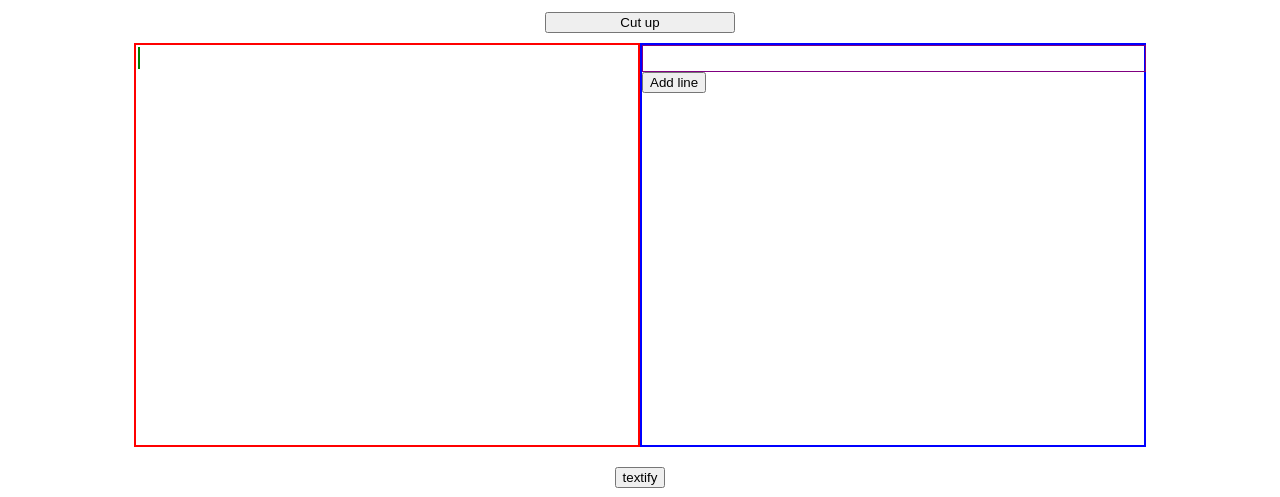
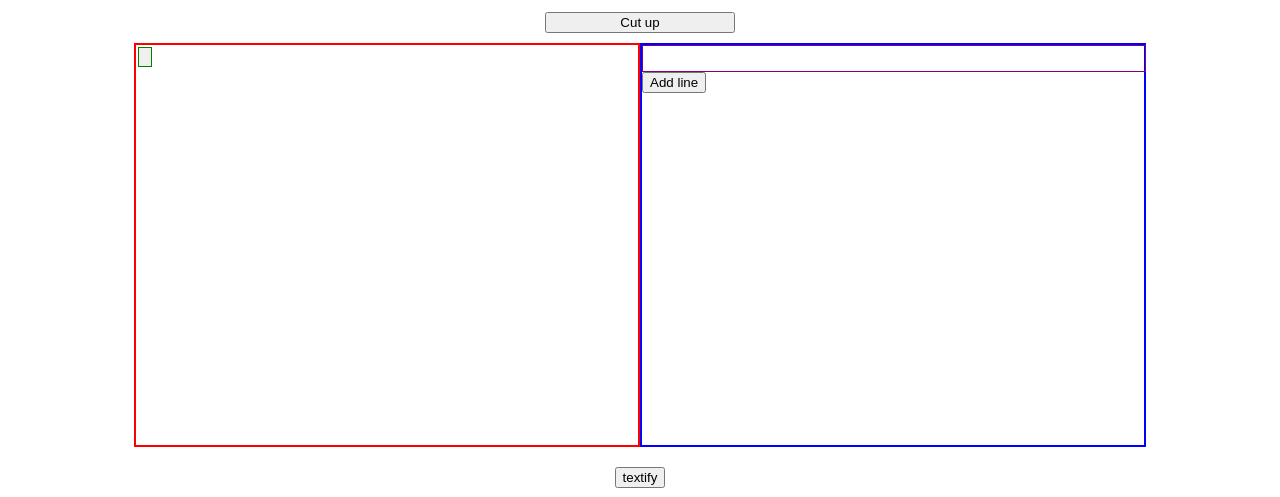
Before and after one commit to charlie-galb/cut-up, a React app: page / in a window 1280 px wide. Both pictures are taken after a click on the button "Cut up". Shown: the part 296-793 px from the top of the page. Built offline with nearby package versions, Linux system fonts and the light colour scheme.

Commit message:
replace react-beautiful-dnd with dnd-kit

```diff
--- a/src/components/App.tsx
+++ b/src/components/App.tsx
@@ -1,13 +1,17 @@
 import React from "react"
-import { DragDropContext, DropResult } from 'react-beautiful-dnd'
+
+import { DndContext, closestCenter } from '@dnd-kit/core'
 
 import { CuttingBoard } from "./CuttingBoard/CuttingBoard"
 import { CraftingBoard } from "./CraftingBoard/CraftingBoard"
 import { OutputBox } from "./OutputBox/OutputBox"
 import { TextifyButton } from "./TextifyButton/TextifyButton"
+
+import { initialState } from "../data/initialState"
+
 import { chunk } from "../types/chunk"
 import { chunkContainer } from "../types/chunkContainer"
-import { initialState } from "../data/initialState"
+
 
 export class App extends React.Component {
   state = initialState
@@ -64,69 +68,73 @@ export class App extends React.Component {
          .replace(/\s+/g, " ");
   }
 
-  onDragEnd = (result: DropResult) => {
-    const { destination, source, draggableId } = result
-    if (!destination) {
-      return
+  onDragEnd = (event: any) => {
+    const { active, over } = event
+    if (active.id !== over.id) {
+      console.log(active)
+      console.log(over)
     }
+    // if (!destination) {
+    //   return
+    // }
 
-    if (
-      source.droppableId === destination.droppableId &&
-      source.index === destination.index
-    ) {
-      return;
-    }
+    // if (
+    //   source.droppableId === destination.droppableId &&
+    //   source.index === destination.index
+    // ) {
+    //   return;
+    // }
 
-    const dragStart = this.state.chunkContainers[source.droppableId]
-    const dragEnd = this.state.chunkContainers[destination.droppableId]
+    // const dragStart = this.state.chunkContainers[source.droppableId]
+    // const dragEnd = this.state.chunkContainers[destination.droppableId]
 
-    if (dragStart === dragEnd) {
-      const newChunks = Array.from(dragStart.nestedChunks)
-      const draggedItem = dragStart.nestedChunks[source.index]
-      newChunks.splice(source.index, 1);
-      newChunks.splice(destination.index, 0, draggedItem);
+    // if (dragStart === dragEnd) {
+    //   const newChunks = Array.from(dragStart.nestedChunks)
+    //   const draggedItem = dragStart.nestedChunks[source.index]
+    //   newChunks.splice(source.index, 1);
+    //   newChunks.splice(destination.index, 0, draggedItem);
 
-      const newContainer = {
-        ...dragStart,
-        nestedChunks: newChunks
-      }
+    //   const newContainer = {
+    //     ...dragStart,
+    //     nestedChunks: newChunks
+    //   }
 
-      const newState = {
-        ...this.state,
-        chunkContainers: {
-          ...this.state.chunkContainers,
-          [newContainer.id]: newContainer
-        }
-      }
+    //   const newState = {
+    //     ...this.state,
+    //     chunkContainers: {
+    //       ...this.state.chunkContainers,
+    //       [newContainer.id]: newContainer
+    //     }
+    //   }
 
-      this.setState(newState)
-      return
-    }
+    //   this.setState(newState)
+    //   return
+    // }
 
-    const startChunks = Array.from(dragStart.nestedChunks)
-    const draggedItem = dragStart.nestedChunks[source.index]
-    startChunks.splice(source.index, 1)
-    const newStart = {
-      ...dragStart,
-      nestedChunks: startChunks
-    }
+    // const startChunks = Array.from(dragStart.nestedChunks)
+    // const draggedItem = dragStart.nestedChunks[source.index]
+    // startChunks.splice(source.index, 1)
+    // const newStart = {
+    //   ...dragStart,
+    //   nestedChunks: startChunks
+    // }
 
-    const endChunks = Array.from(dragEnd.nestedChunks)
-    endChunks.splice(destination.index, 0, draggedItem)
-    const newEnd = {
-      ...dragEnd,
-      nestedChunks: endChunks
-    }
+    // const endChunks = Array.from(dragEnd.nestedChunks)
+    // endChunks.splice(destination.index, 0, draggedItem)
+    // const newEnd = {
+    //   ...dragEnd,
+    //   nestedChunks: endChunks
+    // }
 
-    const newState = {
-      ...this.state,
-      chunkContainers: {
-        ...this.state.chunkContainers,
-        [newStart.id]: newStart,
-        [newEnd.id]: newEnd
-      }
-    }
-    this.setState(newState)
+    // const newState = {
+    //   ...this.state,
+    //   chunkContainers: {
+    //     ...this.state.chunkContainers,
+    //     [newStart.id]: newStart,
+    //     [newEnd.id]: newEnd
+    //   }
+    // }
+    // this.setState(newState)
   }
 
   outputToText = () => {
@@ -153,9 +161,9 @@ export class App extends React.Component {
         <div className="content-container">
           <h1 data-testid="test-header">Cut-up App</h1>
           <CuttingBoard snipText={this.snipText}/>
-          <DragDropContext onDragEnd={this.onDragEnd}>
+          <DndContext onDragEnd={this.onDragEnd} collisionDetection={closestCenter}>
             <CraftingBoard chunkContainers={this.state.chunkContainers} lineOrder={this.state.lineOrder} addLine={this.addLine} />
-          </DragDropContext>
+          </DndContext>
           <TextifyButton outputToText={this.outputToText} />
           <OutputBox poem={this.state.poemAsText} />
         </div>
--- a/src/components/Line/Line.tsx
+++ b/src/components/Line/Line.tsx
@@ -1,6 +1,6 @@
 import React from 'react'
 
-import { Droppable } from "react-beautiful-dnd"
+import { useDroppable } from "@dnd-kit/core"
 
 import { TextSnippet } from "../TextSnippet/TextSnippet"
 import { chunkContainer } from "../../types/chunkContainer"
@@ -13,22 +13,20 @@ export const Line = (props: Props) => {
 
     const { chunkContainer } = props
     const { id, title, nestedChunks } = chunkContainer
+    const {isOver, setNodeRef } = useDroppable({
+        id: id
+    })
+    const style = {
+        color: isOver ? 'green' : undefined
+    }
 
     return (
-        <div>
-            <Droppable droppableId={id} direction="horizontal">
-                {provided => (
-                <div className="line" data-testid={title} {...provided.droppableProps}
-                    ref={provided.innerRef}>
-                    {nestedChunks?.map((chunk, i) => {
-                        return (
-                            <TextSnippet data-testid="snippet" key={chunk.id} id={chunk.id} index={i} text={chunk.text}/>
-                        )
-                    })}
-                    {provided.placeholder}
-                </div>
-                )}
-            </Droppable>
+        <div className="line" style={style} data-testid={title} ref={setNodeRef}>
+            {nestedChunks?.map((chunk, i) => {
+                return (
+                    <TextSnippet data-testid="snippet" key={chunk.id} id={chunk.id} index={i} text={chunk.text}/>
+                )
+            })}
         </div>
     )
 }
--- a/src/components/PasteBoard/PasteBoard.tsx
+++ b/src/components/PasteBoard/PasteBoard.tsx
@@ -1,6 +1,7 @@
 import React from "react"
 
-import { Droppable } from "react-beautiful-dnd"
+import { useDroppable } from "@dnd-kit/core"
+import { SortableContext, verticalListSortingStrategy} from "@dnd-kit/sortable"
 
 import { TextSnippet } from "../TextSnippet/TextSnippet"
 import { chunkContainer } from "../../types/chunkContainer"
@@ -13,20 +14,26 @@ export const PasteBoard = (props: Props) => {
 
     const { chunkContainer } = props
     const { id, nestedChunks } = chunkContainer
+    const {isOver, setNodeRef } = useDroppable({
+        id: id
+    })
+    const style = {
+        color: isOver ? 'green' : undefined
+    }
+    const chunkIds = nestedChunks.map((chunk) => {
+        return `${chunk.id}`
+    })
 
     return (
-        <Droppable droppableId={id} direction="horizontal">
-            {provided => (
-            <div className="unused-snippets" data-testid="unused-snippets" {...provided.droppableProps}
-                ref={provided.innerRef}>
+        <SortableContext items={chunkIds} strategy={verticalListSortingStrategy}>
+            <div className="unused-snippets" style={style} data-testid="unused-snippets"
+                ref={setNodeRef}>
                 {nestedChunks?.map((chunk, i) => {
                     return (
                         <TextSnippet data-testid="snippet" key={chunk.id} id={chunk.id} index={i} text={chunk.text}/>
                     )
                 })}
-                {provided.placeholder}
             </div>
-            )}
-        </Droppable>
+        </SortableContext>
     )
 }
--- a/src/components/TextSnippet/TextSnippet.tsx
+++ b/src/components/TextSnippet/TextSnippet.tsx
@@ -1,6 +1,6 @@
 import React from 'react'
-
-import { Draggable } from "react-beautiful-dnd"
+import {CSS} from '@dnd-kit/utilities';
+import { useSortable } from "@dnd-kit/sortable"
 
 interface Props {
     text: string
@@ -9,18 +9,18 @@ interface Props {
 }
 
 export const TextSnippet = (props: Props) => {
+
+    const { id, index, text } = props
+    const { attributes, listeners, setNodeRef, transform, transition } = useSortable({
+        id: `snippet${id}`
+    })
+    const style = {
+        transform: CSS.Transform.toString(transform),
+        transition
+      }
     return (
-        <Draggable draggableId={`snippet${props.id}`} index={props.index}>
-            {provided => (
-                <div
-                className="text-snippet"
-                ref={provided.innerRef}
-                {...provided.draggableProps}
-                {...provided.dragHandleProps}
-                >
-                    {props.text}
-                </div>
-            )}
-        </Draggable>
+            <button className="text-snippet" ref={setNodeRef} style={style} >
+
+            </button>
     )
 }
```
